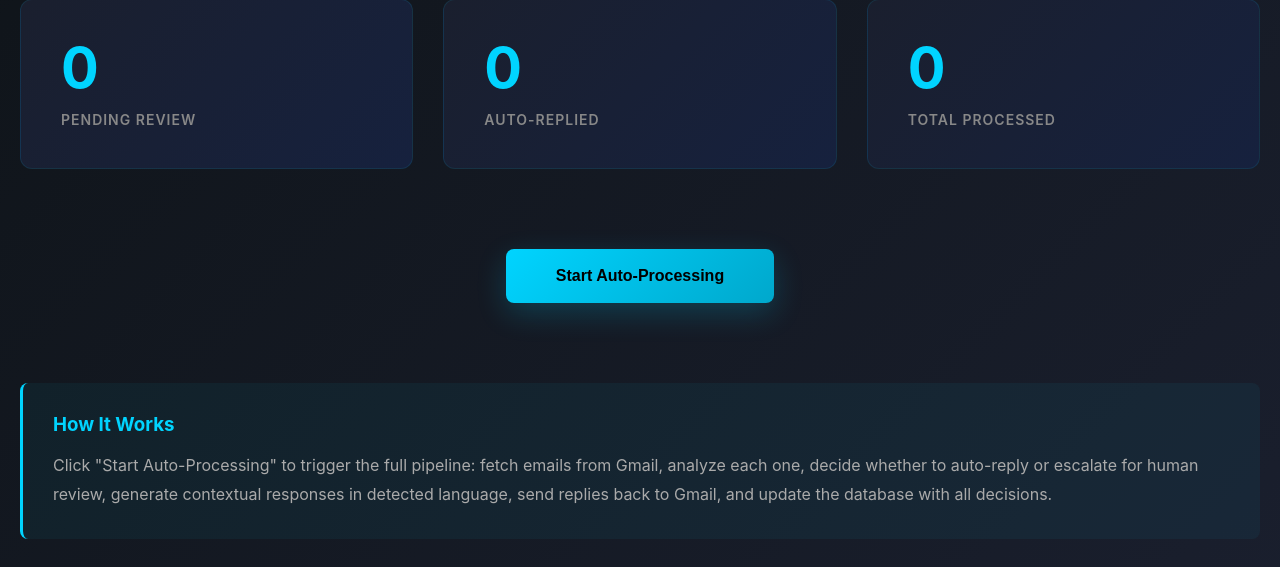
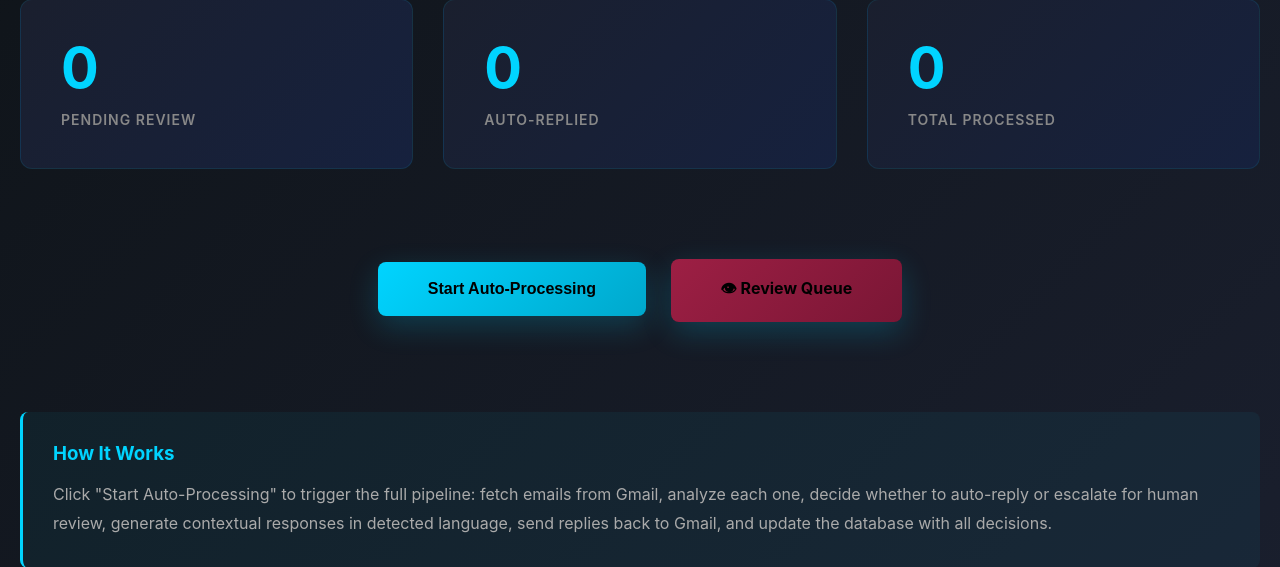
Before and after one commit to AdrianPovestca/companymind-ai, a Flask app: template src/dashboard/templates/index.html in a window 1280 px wide. Shown: the part 172-739 px from the top of the page. Run offline with Flask 3, Linux system fonts and the light colour scheme; the template is opened without the code that fills it, so the values that code supplies are empty.

Commit message:
Add Review Queue button to dashboard

```diff
--- a/src/dashboard/templates/index.html
+++ b/src/dashboard/templates/index.html
@@ -17,9 +17,11 @@
         .stat-number { font-size: 56px; font-weight: 700; color: #00d4ff; line-height: 1; margin-bottom: 15px; }
         .stat-label { font-size: 14px; color: #888; text-transform: uppercase; letter-spacing: 1px; font-weight: 600; }
         .action-section { text-align: center; margin: 80px 0; }
-        .button { display: inline-block; padding: 18px 50px; background: linear-gradient(135deg, #00d4ff 0%, #00a8cc 100%); color: #000; text-decoration: none; border-radius: 8px; font-weight: 700; font-size: 16px; cursor: pointer; border: none; transition: 0.3s; box-shadow: 0 10px 30px rgba(0, 212, 255, 0.2); }
+        .button { display: inline-block; padding: 18px 50px; background: linear-gradient(135deg, #00d4ff 0%, #00a8cc 100%); color: #000; text-decoration: none; border-radius: 8px; font-weight: 700; font-size: 16px; cursor: pointer; border: none; transition: 0.3s; box-shadow: 0 10px 30px rgba(0, 212, 255, 0.2); margin: 10px; }
         .button:hover { transform: translateY(-2px); box-shadow: 0 15px 40px rgba(0, 212, 255, 0.3); }
         .button:active { transform: translateY(0); }
+        .button.secondary { background: linear-gradient(135deg, #9d1f44 0%, #7a1635 100%); }
+        .button.secondary:hover { box-shadow: 0 15px 40px rgba(157, 31, 68, 0.3); }
         .status { margin-top: 30px; padding: 20px; background: rgba(0, 212, 255, 0.1); border-radius: 8px; color: #00d4ff; display: none; border-left: 3px solid #00d4ff; }
         .status.show { display: block; animation: slideIn 0.3s ease; }
         @keyframes slideIn { from { opacity: 0; transform: translateY(-10px); } to { opacity: 1; transform: translateY(0); } }
@@ -55,6 +57,7 @@
 
         <div class="action-section">
             <button class="button" id="btn" onclick="process()">Start Auto-Processing</button>
+            <a href="/review" class="button secondary">👁 Review Queue</a>
             <div class="status" id="status"></div>
         </div>
 
```
